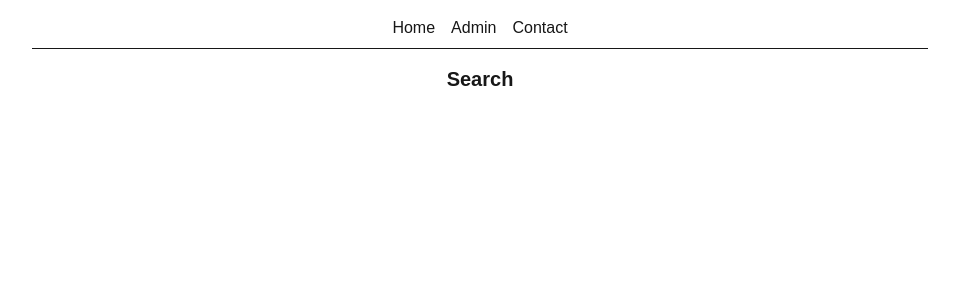
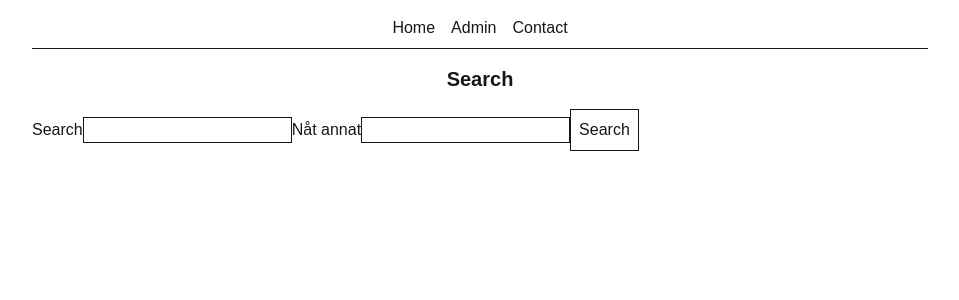
Before and after one commit to Robert-Lexicon/lektion-24-sep, a Next.js app: page / in a window 1280 px wide. Shown: the top 300 px of the page, without its empty margins (160-1119 px from the left). Built offline with nearby package versions, Linux system fonts and the light colour scheme.

Commit message:
Search example

```diff
--- a/app/page.tsx
+++ b/app/page.tsx
@@ -1,9 +1,20 @@
 //Next.js Form component - https://nextjs.org/docs/app/api-reference/components/form
+
+import Form from "next/form";
 
 export default function Home() {
   return (
     <section className="grid gap-4">
       <h2 className="text-xl font-bold text-center">Search</h2>
+      <Form action="/">
+        <label htmlFor="search">Search</label>
+        <input className="border" type="text" id="search" name="query" />
+        <label htmlFor="smt">Nåt annat</label>
+        <input className="border" type="text" id="smt" name="somethingelse" />
+        <button type="submit" className="cursor-pointer border p-2">
+          Search
+        </button>
+      </Form>
     </section>
   );
 }
```
